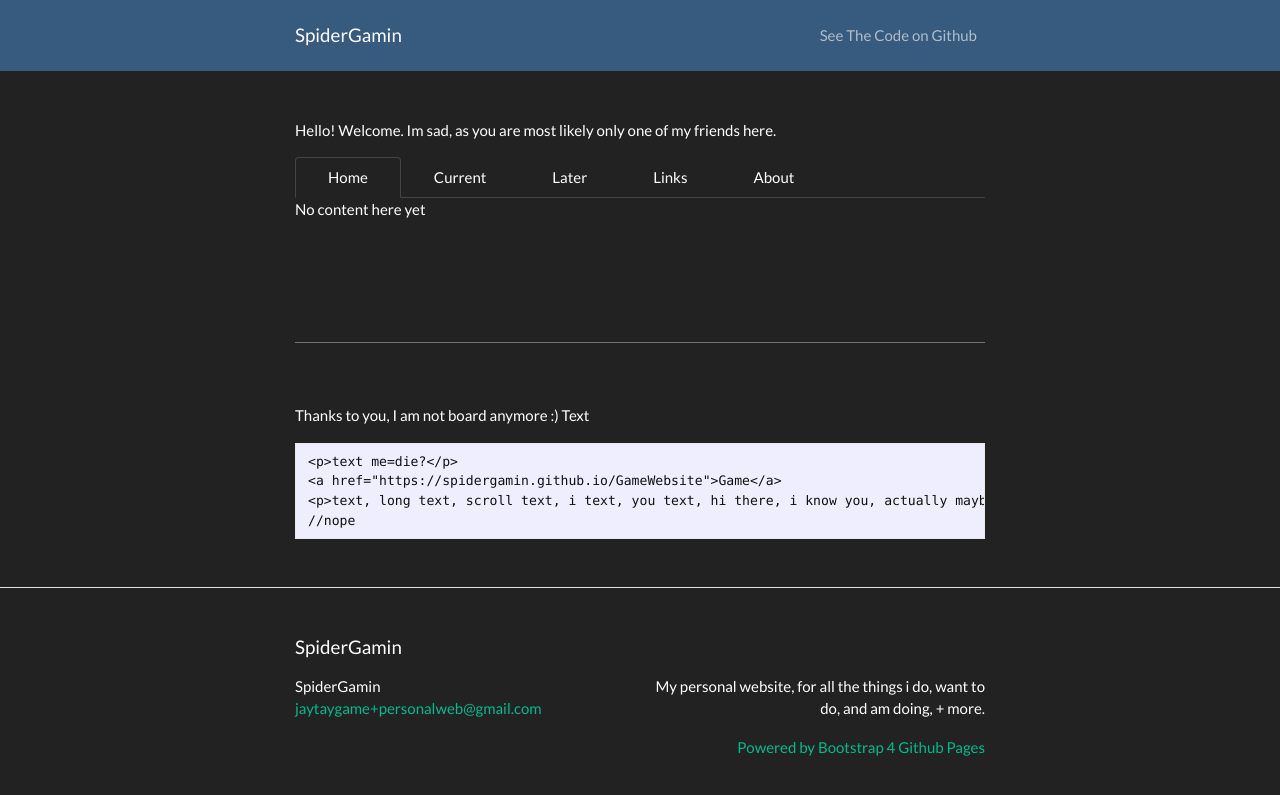
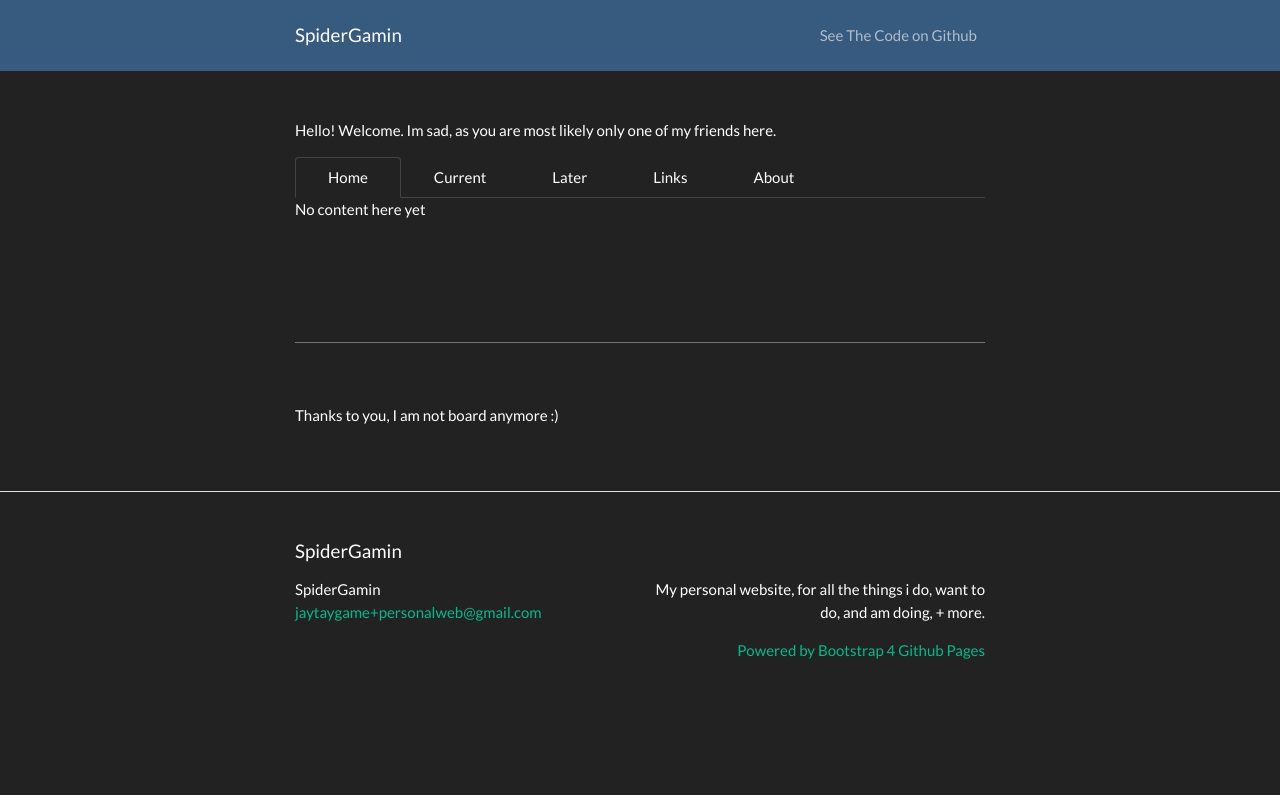
Before and after one commit to insberr/insberr.github.io, a Jekyll site: the page built from index.md, in a window 1280 px wide. Shown: the top 795 px of the page. Built offline with Jekyll 4.4.1, drawn with Linux system fonts in a browser that asks for light colours; our own code applies the rules of GitHub Pages for plain Markdown files.

Commit message:
Update index.md

````diff
--- a/index.md
+++ b/index.md
@@ -28,8 +28,8 @@ Hello! Welcome. Im sad, as you are most likely only one of my friends here.
       <br>- Working on a game (Link coming soon) my friend wants made
       <br>- Working on this website
       <br>- Learning HTML
-      <br>- School (I have to go)
-      <br>- Trying my hardest to not get depressed from my friends friend (its an ongoing task)
+      <br>- Moving files
+      <br>-
       <br>
       <br>I am {{ site.todobar }}% done with these tasks
       <br>
@@ -64,10 +64,3 @@ Hello! Welcome. Im sad, as you are most likely only one of my friends here.
 <hr size="10" noshade>
 <br>
 <br>Thanks to you, I am not board anymore :)
-Text
-```
-<p>text me=die?</p>
-<a href="https://spidergamin.github.io/GameWebsite">Game</a>
-<p>text, long text, scroll text, i text, you text, hi there, i know you, actually maybe not, but thats fine, maybe we can get ti know eachother, but later, im really busy, mostly trying to be less annoying, its annoying, this text, and if you read all of it, thanks, i feel better now, and now that i no longer exist, you can sit back and enjoy this video</p>
-//nope
-```
````
